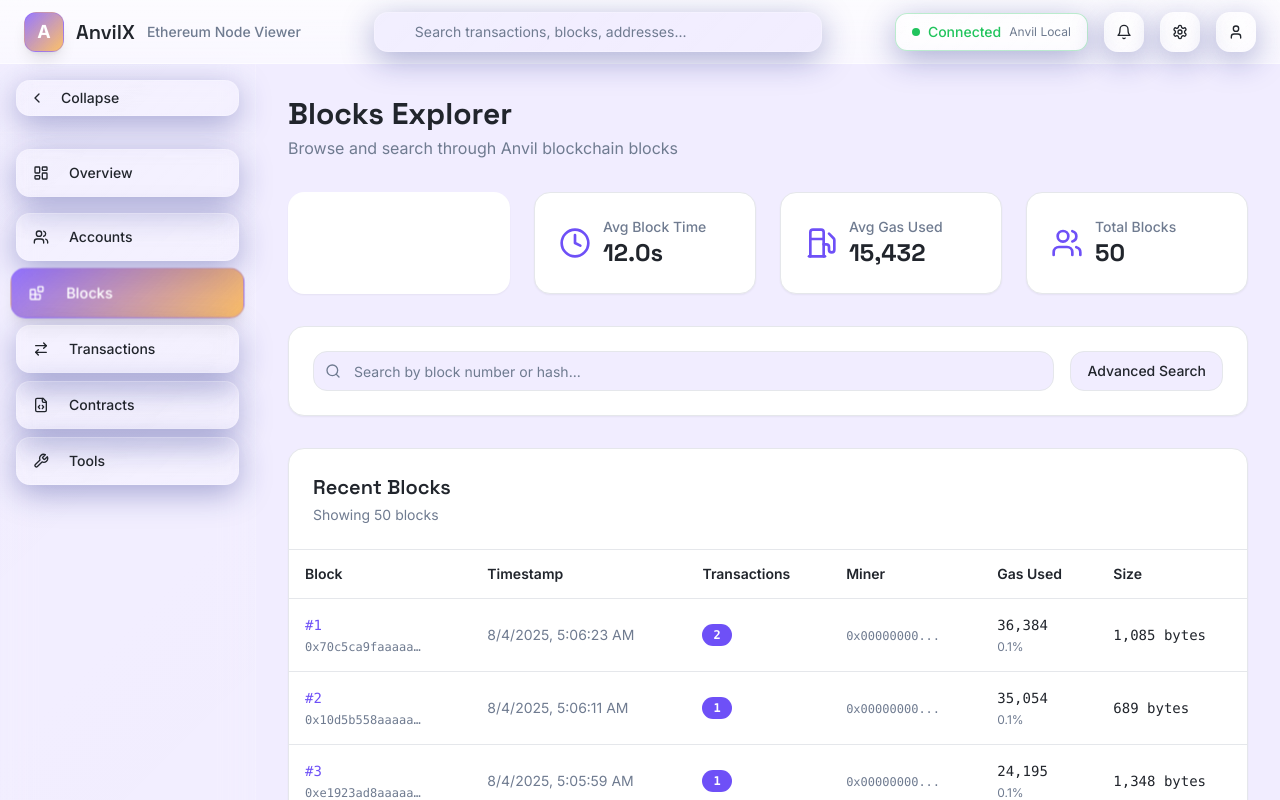
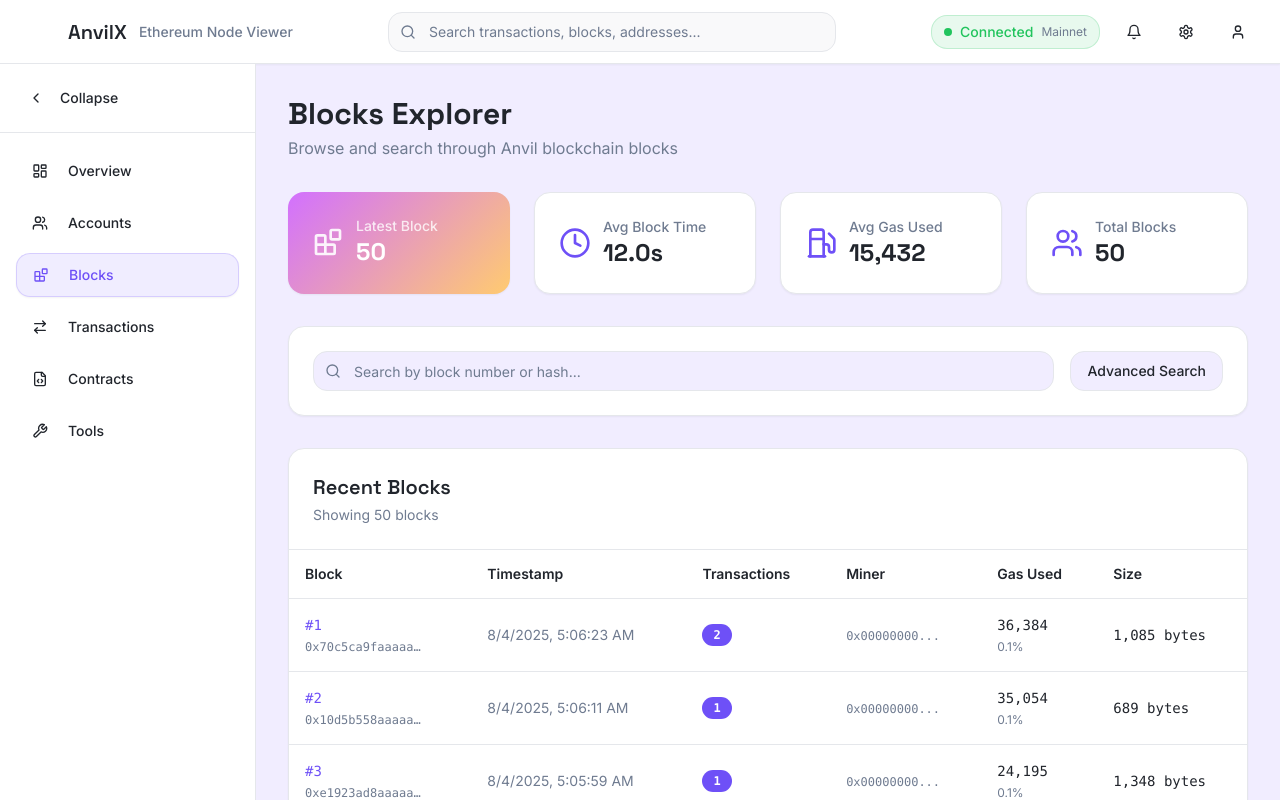
Before and after one commit to SiddharthFX/anvilx-dashboard, a React (Vite) app: page /blocks in a window 1280 px wide. Shown: the top 800 px of the page. Built offline with nearby package versions, Linux system fonts and the light colour scheme.

Commit message:
Reverted to commit 9f58f9862d8871d0d60bfcb01a7ca9a823ee6430

```diff
--- a/src/components/AnvilXNavbar.tsx
+++ b/src/components/AnvilXNavbar.tsx
@@ -4,11 +4,11 @@ import { Input } from "@/components/ui/input";
 
 const AnvilXNavbar = () => {
   return (
-    <nav className="h-16 glass-nav flex items-center justify-between px-6 sticky top-0 z-50">
+    <nav className="h-16 bg-card border-b border-border flex items-center justify-between px-6 shadow-sm">
       {/* Logo and App Name */}
       <div className="flex items-center gap-3">
-        <div className="w-10 h-10 glass-primary rounded-xl flex items-center justify-center shadow-lg">
-          <span className="text-white font-bold text-lg">A</span>
+        <div className="w-8 h-8 bg-gradient-card-purple rounded-lg flex items-center justify-center">
+          <span className="text-white font-bold text-sm">A</span>
         </div>
         <h1 className="text-xl font-space-grotesk font-semibold text-foreground">
           AnvilX
@@ -24,7 +24,7 @@ const AnvilXNavbar = () => {
           <Search className="absolute left-3 top-1/2 transform -translate-y-1/2 h-4 w-4 text-muted-foreground" />
           <Input
             placeholder="Search transactions, blocks, addresses..."
-            className="pl-10 glass-card border-white/20 focus:ring-primary/30 backdrop-blur-md"
+            className="pl-10 bg-secondary/50 border-border focus:ring-primary/20"
           />
         </div>
       </div>
@@ -32,22 +32,22 @@ const AnvilXNavbar = () => {
       {/* Network Status & Actions */}
       <div className="flex items-center gap-4">
         {/* Network Status */}
-        <div className="flex items-center gap-2 px-4 py-2 rounded-xl glass-card border border-success/30">
+        <div className="flex items-center gap-2 px-3 py-1.5 rounded-lg bg-success/10 border border-success/20">
           <span className="status-indicator status-online"></span>
           <span className="text-sm font-medium text-success">Connected</span>
-          <span className="text-xs text-muted-foreground">Anvil Local</span>
+          <span className="text-xs text-muted-foreground">Mainnet</span>
         </div>
 
         {/* Action Buttons */}
-        <Button variant="ghost" size="sm" className="h-10 w-10 glass-card hover:glass-primary transition-all duration-300">
+        <Button variant="ghost" size="sm" className="h-9 w-9">
           <Bell className="h-4 w-4" />
         </Button>
 
-        <Button variant="ghost" size="sm" className="h-10 w-10 glass-card hover:glass-primary transition-all duration-300">
+        <Button variant="ghost" size="sm" className="h-9 w-9">
           <Settings className="h-4 w-4" />
         </Button>
 
-        <Button variant="ghost" size="sm" className="h-10 w-10 glass-card hover:glass-primary transition-all duration-300">
+        <Button variant="ghost" size="sm" className="h-9 w-9">
           <User className="h-4 w-4" />
         </Button>
       </div>
--- a/src/components/AnvilXSidebar.tsx
+++ b/src/components/AnvilXSidebar.tsx
@@ -32,17 +32,17 @@ const AnvilXSidebar = () => {
   const navigate = useNavigate();
 
   return (
-    <div className={`glass-sidebar transition-all duration-300 flex flex-col ${collapsed ? 'w-16' : 'w-64'}`}>
+    <div className={`bg-card border-r border-border transition-all duration-300 flex flex-col ${collapsed ? 'w-16' : 'w-64'}`}>
       {/* Collapse Toggle */}
-      <div className="p-4 border-b border-white/10">
+      <div className="p-4 border-b border-border">
         <Button
           variant="ghost"
           size="sm"
           onClick={() => setCollapsed(!collapsed)}
-          className="w-full justify-start glass-card hover:glass-primary transition-all duration-300"
+          className="w-full justify-start"
         >
           <ChevronLeft className={`h-4 w-4 transition-transform ${collapsed ? 'rotate-180' : ''}`} />
-          {!collapsed && <span className="ml-2 text-sm font-medium">Collapse</span>}
+          {!collapsed && <span className="ml-2 text-sm">Collapse</span>}
         </Button>
       </div>
 
@@ -53,11 +53,11 @@ const AnvilXSidebar = () => {
           return (
             <Button
               key={item.label}
-              variant="ghost"
-              className={`w-full justify-start h-12 transition-all duration-300 mb-2 ${
+              variant={isActive ? "secondary" : "ghost"}
+              className={`w-full justify-start h-11 transition-all duration-200 ${
                 isActive
-                  ? 'glass-primary text-white shadow-lg scale-105'
-                  : 'glass-card hover:glass-primary hover:scale-105'
+                  ? 'bg-primary/10 text-primary border border-primary/20 shadow-sm'
+                  : 'hover:bg-secondary/80'
               }`}
               onClick={() => navigate(item.path)}
             >
@@ -72,13 +72,11 @@ const AnvilXSidebar = () => {
 
       {/* Footer */}
       {!collapsed && (
-        <div className="p-4 border-t border-white/10">
-          <div className="glass-card p-3 rounded-xl">
-            <div className="text-xs text-muted-foreground space-y-1">
-              <p className="font-semibold text-foreground">Node Info</p>
-              <p>Foundry Anvil</p>
-              <p className="text-primary">Version 0.2.0</p>
-            </div>
+        <div className="p-4 border-t border-border">
+          <div className="text-xs text-muted-foreground">
+            <p className="font-medium">Node Info</p>
+            <p>Local Development</p>
+            <p>Version 2.14.1</p>
           </div>
         </div>
       )}
--- a/src/components/DashboardCards.tsx
+++ b/src/components/DashboardCards.tsx
@@ -13,8 +13,8 @@ interface MetricCardProps {
 const MetricCard = ({ title, value, subtext, icon: Icon, gradient = false, trend }: MetricCardProps) => {
   return (
     <Card
-      className={`p-8 hover-glass cursor-pointer ${
-        gradient ? 'glass-primary text-white border-0' : 'glass-card'
+      className={`p-6 hover-lift cursor-pointer transition-all duration-200 ${
+        gradient ? 'gradient-card-purple text-white border-0' : 'bg-card shadow-premium'
       }`}
     >
       <div className="flex items-center justify-between mb-4">
--- a/src/index.css
+++ b/src/index.css
@@ -39,21 +39,10 @@ All colors MUST be HSL.
 
     --radius: 1rem;
 
-    /* Glassmorphism design tokens */
-    --glass-bg: 255 255 255 / 0.1;
-    --glass-border: 255 255 255 / 0.2;
-    --glass-shadow: 0 8px 32px 0 rgba(31, 38, 135, 0.37);
-    --glass-backdrop-blur: blur(8px);
-
-    /* Premium gradients for glassmorphism */
-    --gradient-glass: linear-gradient(135deg, rgba(255, 255, 255, 0.1) 0%, rgba(255, 255, 255, 0.05) 100%);
-    --gradient-primary-glass: linear-gradient(135deg, rgba(126, 87, 255, 0.8) 0%, rgba(255, 154, 0, 0.6) 100%);
-    --gradient-card-glass: linear-gradient(135deg, rgba(255, 255, 255, 0.15) 0%, rgba(255, 255, 255, 0.05) 100%);
-    --gradient-nav-glass: linear-gradient(180deg, rgba(255, 255, 255, 0.8) 0%, rgba(255, 255, 255, 0.6) 100%);
-
-    /* Enhanced shadows for depth */
-    --shadow-glass: 0 8px 32px 0 rgba(31, 38, 135, 0.37);
-    --shadow-glass-hover: 0 15px 40px 0 rgba(31, 38, 135, 0.5);
+    /* Custom gradients for AnvilX */
+    --gradient-purple-orange: linear-gradient(135deg, hsl(281 100% 72%) 0%, hsl(38 100% 72%) 100%);
+    --gradient-blue-cyan: linear-gradient(135deg, hsl(210 100% 72%) 0%, hsl(186 100% 69%) 100%);
+    --gradient-subtle: linear-gradient(135deg, hsl(220 14% 99%) 0%, hsl(220 14% 95%) 100%);
 
     /* Ethereum theme colors */
     --eth-primary: 219 100% 66%;
@@ -118,12 +107,6 @@ All colors MUST be HSL.
     --border: 217.2 32.6% 17.5%;
     --input: 217.2 32.6% 17.5%;
     --ring: 212.7 26.8% 83.9%;
-
-    /* Dark mode glassmorphism */
-    --glass-bg: 0 0 0 / 0.2;
-    --glass-border: 255 255 255 / 0.1;
-    --gradient-glass: linear-gradient(135deg, rgba(255, 255, 255, 0.1) 0%, rgba(255, 255, 255, 0.03) 100%);
-    --gradient-nav-glass: linear-gradient(180deg, rgba(0, 0, 0, 0.8) 0%, rgba(0, 0, 0, 0.6) 100%);
     --sidebar-background: 240 5.9% 10%;
     --sidebar-foreground: 240 4.8% 95.9%;
     --sidebar-primary: 224.3 76.3% 48%;
@@ -142,49 +125,32 @@ All colors MUST be HSL.
 
   body {
     @apply bg-background text-foreground font-inter;
-    background: linear-gradient(135deg, hsl(248 100% 97%) 0%, hsl(240 100% 98%) 50%, hsl(250 100% 97%) 100%);
-    min-height: 100vh;
   }
 
-  /* Glassmorphism component styles */
-  .glass-card {
-    background: var(--gradient-glass);
-    backdrop-filter: var(--glass-backdrop-blur);
-    -webkit-backdrop-filter: var(--glass-backdrop-blur);
-    border: 1px solid rgba(var(--glass-border));
-    box-shadow: var(--shadow-glass);
+  /* Custom component styles */
+  .gradient-card-purple {
+    background: var(--gradient-purple-orange);
   }
 
-  .glass-nav {
-    background: var(--gradient-nav-glass);
-    backdrop-filter: blur(20px);
-    -webkit-backdrop-filter: blur(20px);
-    border-bottom: 1px solid rgba(var(--glass-border));
+  .gradient-card-blue {
+    background: var(--gradient-blue-cyan);
   }
 
-  .glass-sidebar {
-    background: var(--gradient-glass);
-    backdrop-filter: blur(16px);
-    -webkit-backdrop-filter: blur(16px);
-    border-right: 1px solid rgba(var(--glass-border));
+  .gradient-subtle {
+    background: var(--gradient-subtle);
   }
 
-  .glass-primary {
-    background: var(--gradient-primary-glass);
-    backdrop-filter: blur(12px);
-    -webkit-backdrop-filter: blur(12px);
-    border: 1px solid rgba(126, 87, 255, 0.3);
+  .shadow-premium {
+    box-shadow: var(--shadow-lg);
   }
 
-  .hover-glass {
-    transition: all 0.3s cubic-bezier(0.4, 0, 0.2, 1);
+  .hover-lift {
+    transition: all 0.2s ease-in-out;
   }
 
-  .hover-glass:hover {
-    transform: translateY(-4px) scale(1.02);
-    box-shadow: var(--shadow-glass-hover);
-    backdrop-filter: blur(20px);
-    -webkit-backdrop-filter: blur(20px);
+  .hover-lift:hover {
+    transform: translateY(-2px);
+    box-shadow: var(--shadow-xl);
   }
 
   .status-indicator {
```
Also changed, not shown: src/components/BlocksTable.tsx (+11 -11 lines).
